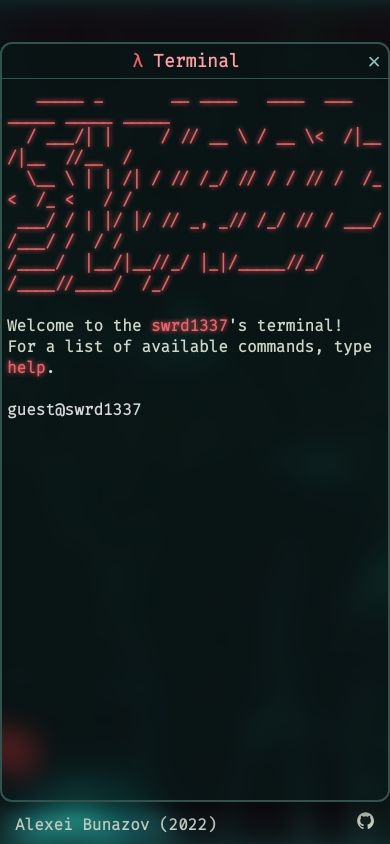
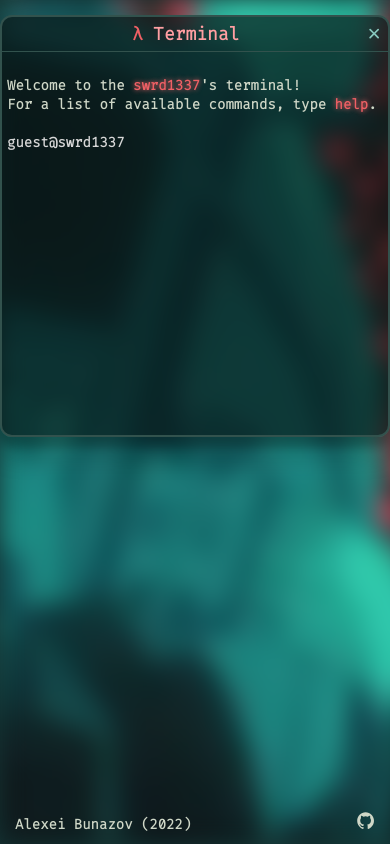
Before and after one commit to swrd1337/swrd-terminal, a React (Vite) app: page / in a window 390 px wide. Both pictures are taken after a click on the button "Open the Terminal". Built offline with nearby package versions, Linux system fonts and the light colour scheme.

Commit message:
Add responsive styles for small screens

```diff
--- a/src/App.jsx
+++ b/src/App.jsx
@@ -19,6 +19,7 @@ function App() {
           justifyContent="center"
           alignItems="center"
           flexDir="column"
+          responsive={true}
         >
           <BackgroundImage
             src="./eva_bg.webp"
--- a/src/components/TerminalWindow.jsx
+++ b/src/components/TerminalWindow.jsx
@@ -44,13 +44,13 @@ function TerminalWindow({ openTerminal, onClose }) {
   return (
     <MotionGlassPaper
       ref={terminalRef}
+      top={true}
       initial={{
         y: -1000,
       }}
       animate={{
         y: openTerminal ? 0 : -1000,
         opacity: openTerminal ? 1 : 0,
-        position: openTerminal ? "unset" : "absolute",
       }}
       drag
       dragControls={dragControls}
--- a/src/components/styles/Cli.jsx
+++ b/src/components/styles/Cli.jsx
@@ -20,14 +20,18 @@ export const CliCursor = styled.span`
 `;
 
 export const CommandBody = styled.div`
+  &::before {
+    content: '${username}';
+    color: #d7d7d7;
+    margin-right: 10px;
+  }
+
   font-size: 16px;
   color: ${({ theme }) => theme.textColor.primary};
   font-weight: 600;
   cursor: text;
 
-  &::before {
-    content: '${username}';
-    color: #d7d7d7;
-    margin-right: 10px;
+  @media (max-width: 768px) {
+    font-size: 14px;
   }
 `
--- a/src/components/styles/Flex.jsx
+++ b/src/components/styles/Flex.jsx
@@ -9,4 +9,10 @@ export const FlexContainer = styled.div`
   align-items: ${({ alignItems }) => alignItems || "unset"};
   height: ${({ h }) => h};
   padding: ${({ p }) => p};
+
+  @media (max-width: 768px) {
+    ${({ responsive }) => responsive && `
+      align-items: start;
+    `}
+  }
 `;
--- a/src/components/styles/Global.jsx
+++ b/src/components/styles/Global.jsx
@@ -59,6 +59,12 @@ const GlobalStyles = createGlobalStyle`
     color: ${({ theme }) => theme.textColor.primary};
   }
 
+  span.cover {
+    @media (max-width: 768px) {
+      display: none;
+    }
+  }
+
 `;
 
 export default GlobalStyles;
--- a/src/components/styles/Paper.jsx
+++ b/src/components/styles/Paper.jsx
@@ -10,9 +10,14 @@ export const GlassPaper = styled.div`
   z-index: 2;
   display: flex;
   flex-direction: column;
+  position: absolute;
+
   @media (max-width: 768px) {
     width: 100%;
-    height: 90%;
+    height: 50%;
+    ${({ top }) => top && `
+      top: 15px;
+    `}
   }
 `;
 
--- a/src/components/styles/Typography.jsx
+++ b/src/components/styles/Typography.jsx
@@ -20,4 +20,8 @@ export const Typography = styled.p`
   font-size: 16px;
   font-weight: 600;
   text-align: left;
+
+  @media (max-width: 768px) {
+    font-size: 14px;
+  }
 `;
--- a/src/resources/commands.json
+++ b/src/resources/commands.json
@@ -108,11 +108,11 @@
   },
   "cover": {
     "messages": [
-      "<span class='cmdhl'>   _____ _       __ ____   ____  ___ _____ _____ _____</span>",
-      "<span class='cmdhl'>  / ___/| |     / // __ \\ / __ \\<  /|__  /|__  //__  /</span>",
-      "<span class='cmdhl'>  \\__ \\ | | /| / // /_/ // / / // /  /_ <  /_ <   / / </span>",
-      "<span class='cmdhl'> ___/ / | |/ |/ // _, _// /_/ // / ___/ /___/ /  / /  </span>",
-      "<span class='cmdhl'>/____/  |__/|__//_/ |_|/_____//_/ /____//____/  /_/   </span>",
+      "<span class='cmdhl cover'>   _____ _       __ ____   ____  ___ _____ _____ _____</span>",
+      "<span class='cmdhl cover'>  / ___/| |     / // __ \\ / __ \\<  /|__  /|__  //__  /</span>",
+      "<span class='cmdhl cover'>  \\__ \\ | | /| / // /_/ // / / // /  /_ <  /_ <   / / </span>",
+      "<span class='cmdhl cover'> ___/ / | |/ |/ // _, _// /_/ // / ___/ /___/ /  / /  </span>",
+      "<span class='cmdhl cover'>/____/  |__/|__//_/ |_|/_____//_/ /____//____/  /_/   </span>",
       "                                         ",
       "Welcome to the <span class='cmdhl'>swrd1337</span>'s terminal!",
       "For a list of available commands, type <span class='cmdhl'>help</span>.",
```
